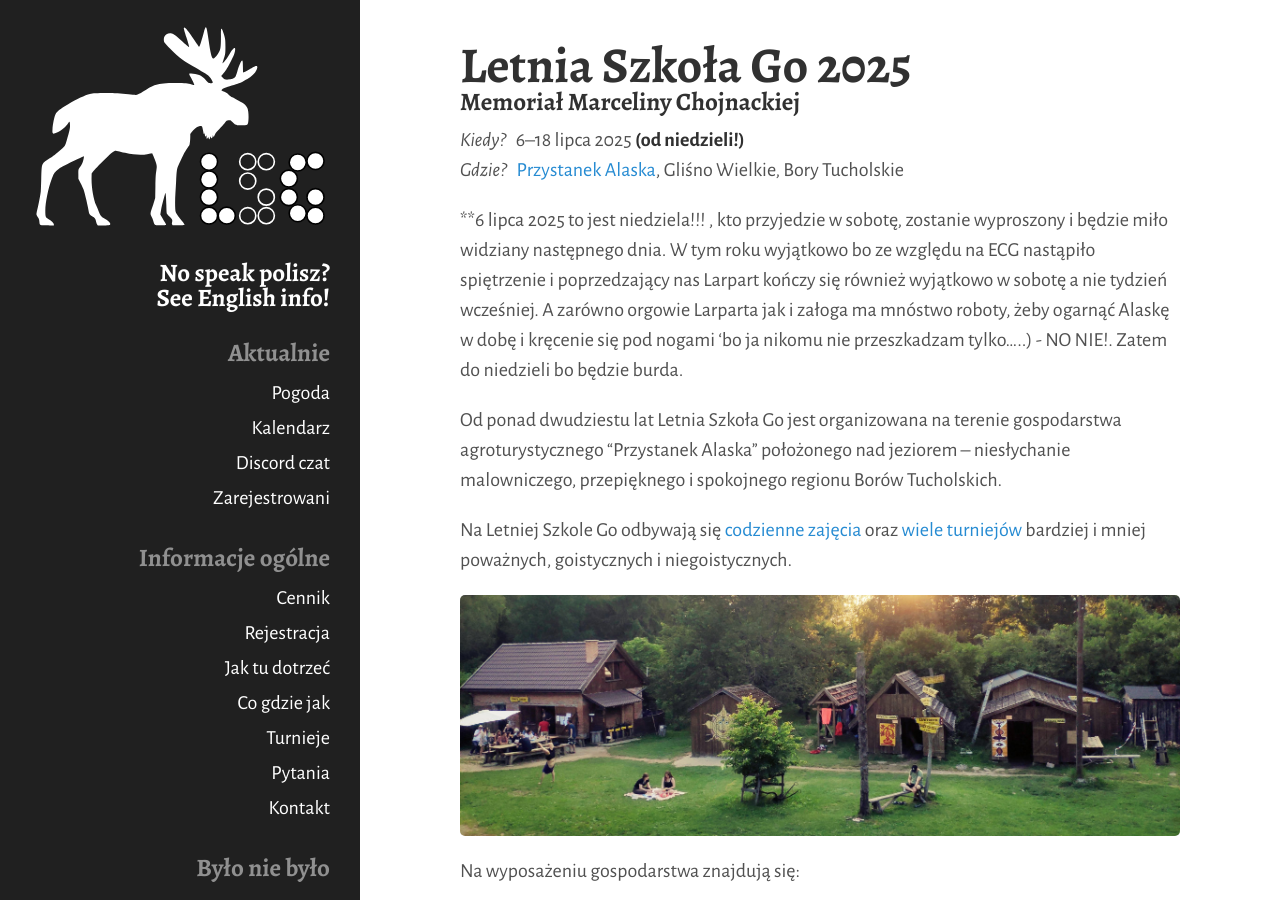
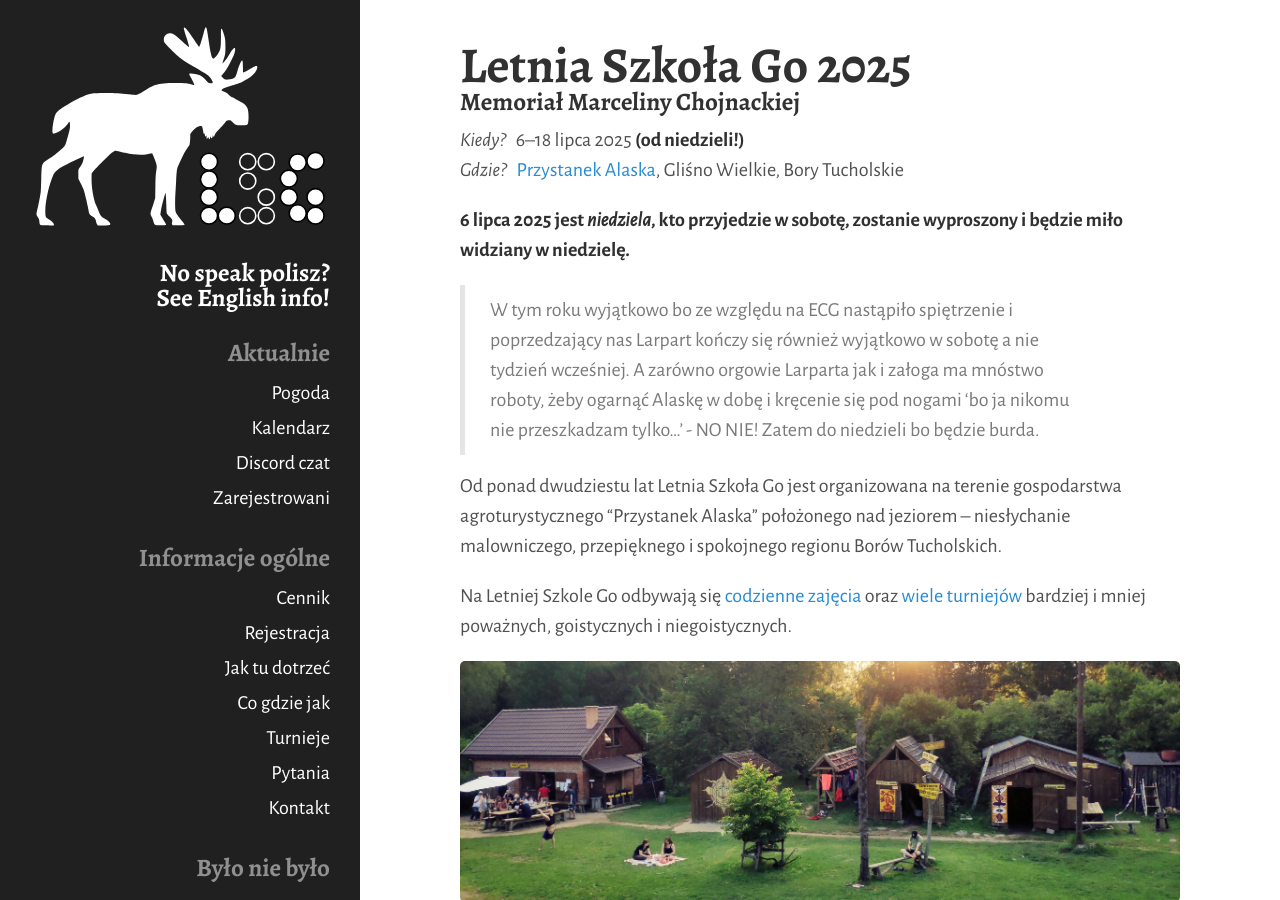
Before and after one commit to tasuki/lsg, a Jekyll site: the page built from index.md, in a window 1280 px wide and 900 px high. Built offline with Jekyll 4.4.1, drawn with Linux system fonts in a browser that asks for light colours.

Commit message:
A wee bit of culture

```diff
--- a/index.md
+++ b/index.md
@@ -10,7 +10,9 @@ title: Wstęp
 *Kiedy?* &nbsp; 6--18 lipca 2025 **(od niedzieli!)**
 *Gdzie?* &nbsp; [Przystanek Alaska](https://www.google.com/maps?q=glisno+wielkie+3,+lipnica), Gliśno Wielkie, Bory Tucholskie
 
-**6 lipca 2025 to jest niedziela!!! , kto przyjedzie w sobotę, zostanie wyproszony i będzie miło widziany następnego dnia. W tym roku wyjątkowo bo ze względu na ECG nastąpiło spiętrzenie i poprzedzający nas Larpart kończy się również wyjątkowo w sobotę a nie tydzień wcześniej. A zarówno orgowie Larparta jak i załoga ma mnóstwo roboty, żeby ogarnąć Alaskę w dobę i kręcenie się pod nogami 'bo ja nikomu nie przeszkadzam tylko.....)  - NO NIE!. Zatem do niedzieli bo będzie burda.
+**6 lipca 2025 jest *niedziela*, kto przyjedzie w sobotę, zostanie wyproszony i będzie miło widziany w niedzielę.**
+
+> W tym roku wyjątkowo bo ze względu na ECG nastąpiło spiętrzenie i poprzedzający nas Larpart kończy się również wyjątkowo w sobotę a nie tydzień wcześniej. A zarówno orgowie Larparta jak i załoga ma mnóstwo roboty, żeby ogarnąć Alaskę w dobę i kręcenie się pod nogami 'bo ja nikomu nie przeszkadzam tylko...' - NO NIE! Zatem do niedzieli bo będzie burda.
 
 Od ponad dwudziestu lat Letnia Szkoła Go jest organizowana na terenie gospodarstwa agroturystycznego "Przystanek Alaska" położonego nad jeziorem -- niesłychanie malowniczego, przepięknego i spokojnego regionu Borów Tucholskich.
 
```
